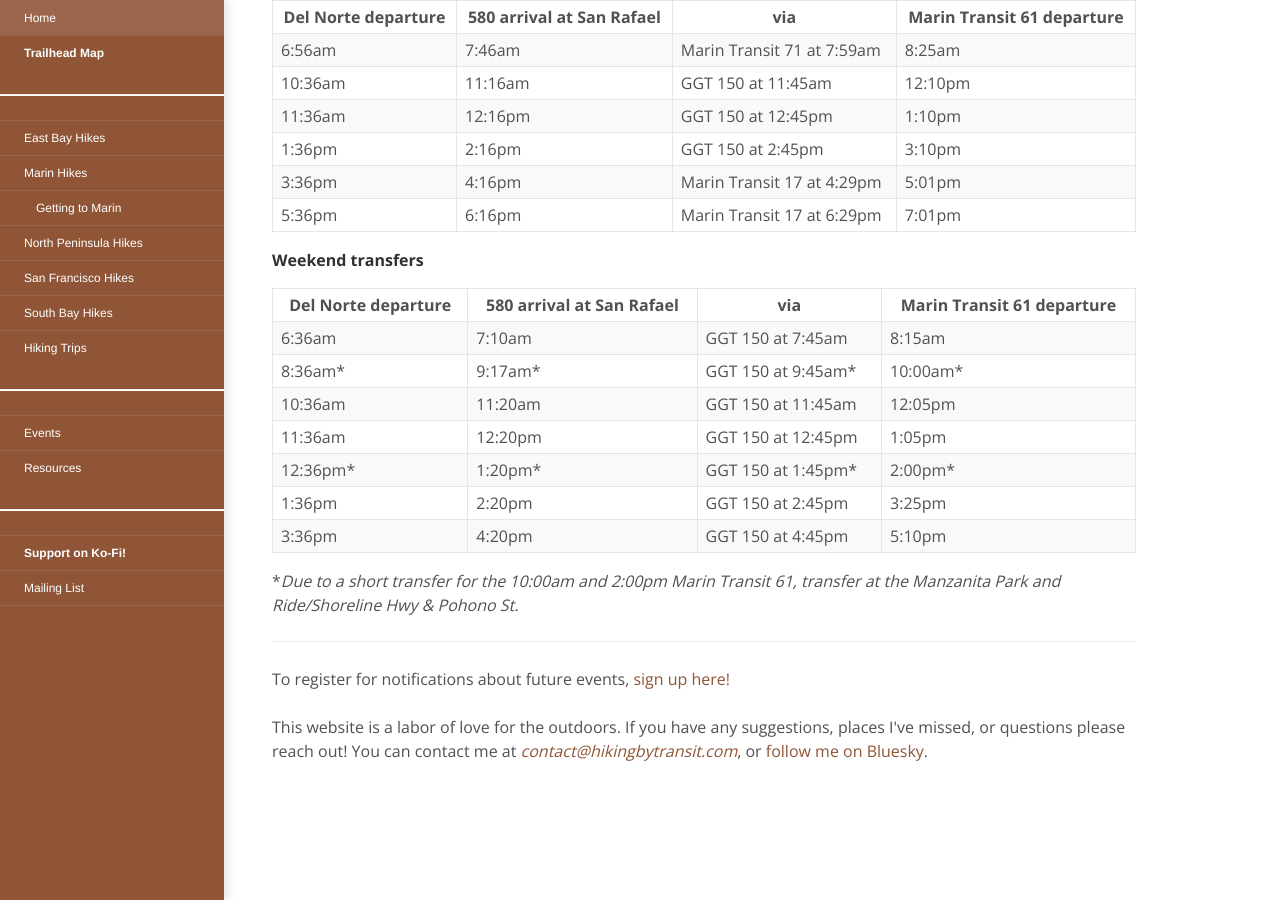
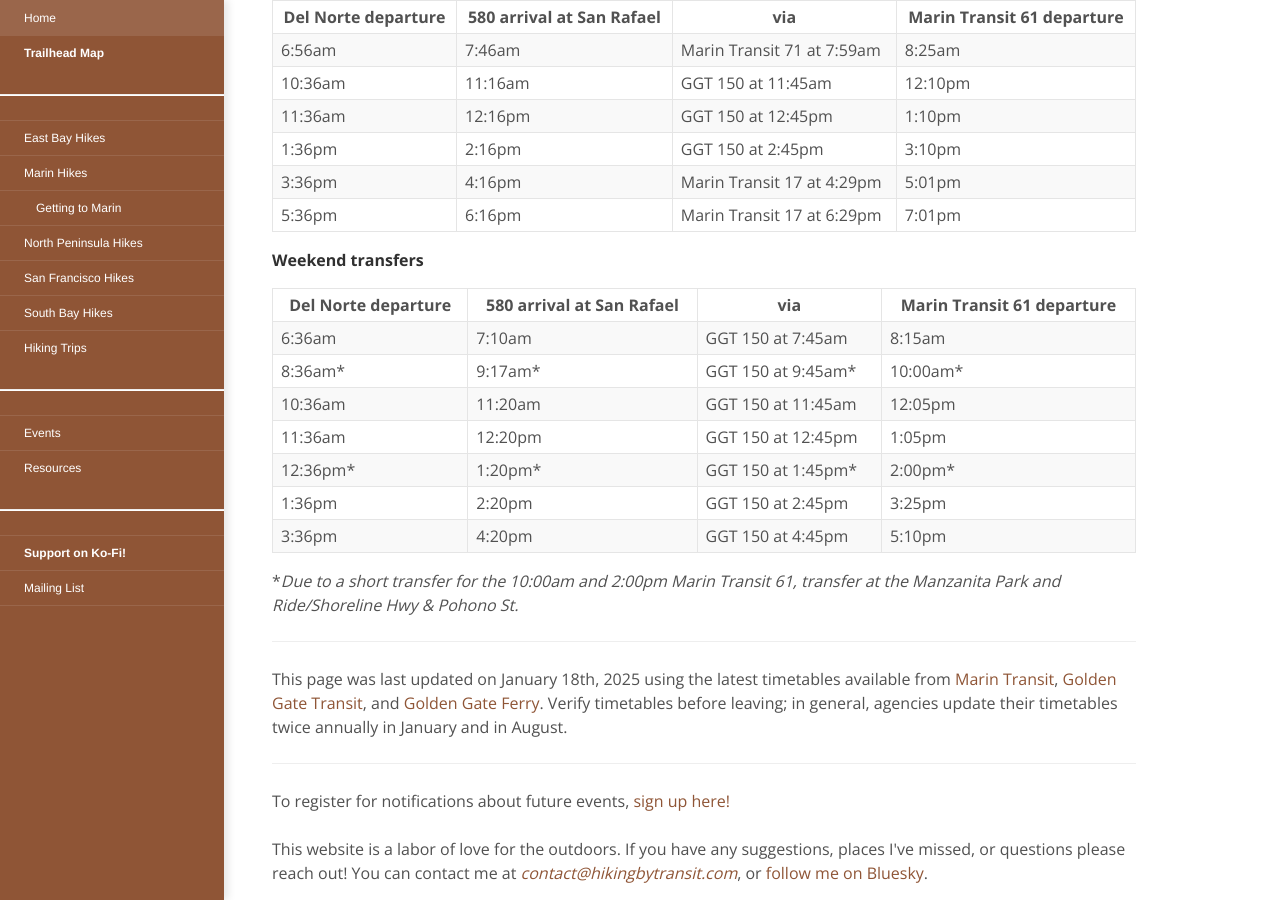
Before and after one commit to tschuy/hiking-by-transit, a Jekyll site: the page built from marin/getting-to-marin.md, in a window 1280 px wide and 900 px high, scrolled down 5432 px. Built offline with Jekyll 4.4.1, drawn with Linux system fonts in a browser that asks for light colours.

Commit message:
marin: add last-updated timestamp

```diff
--- a/marin/getting-to-marin.md
+++ b/marin/getting-to-marin.md
@@ -208,3 +208,7 @@
 | 3:36pm | 4:20pm | GGT 150 at 4:45pm | 5:10pm |
 
 \**Due to a short transfer for the 10:00am and 2:00pm Marin Transit 61, transfer at the Manzanita Park and Ride/Shoreline Hwy & Pohono St.*
+
+---
+
+This page was last updated on January 18th, 2025 using the latest timetables available from [Marin Transit](https://marintransit.org/routes), [Golden Gate Transit](https://www.goldengate.org/bus/schedules-maps/), and [Golden Gate Ferry](https://www.goldengate.org/ferry/schedules-maps/). Verify timetables before leaving; in general, agencies update their timetables twice annually in January and in August.
```
